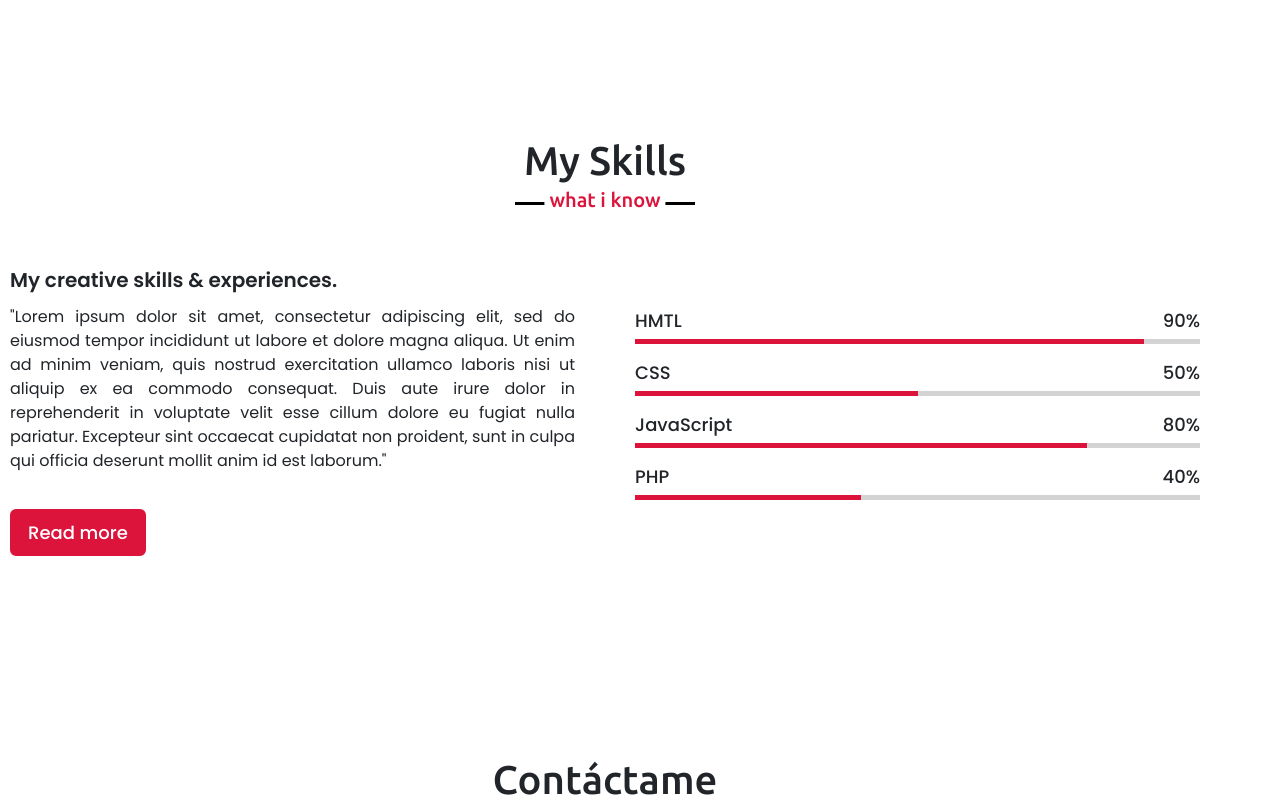
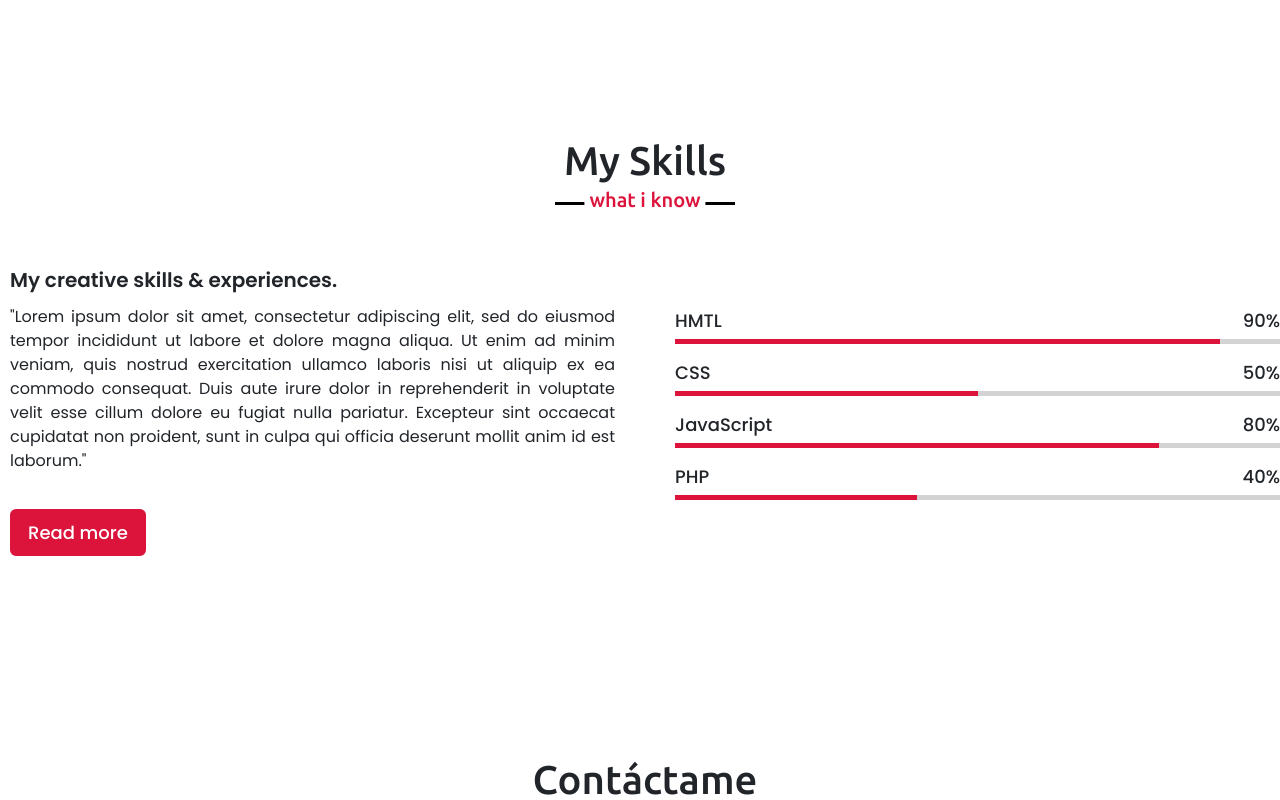
Before and after one commit to LeandroAntunez/LeandroAntunez.github.io, a React (Create React App) app: page / in a window 1280 px wide. Shown: the part 1080-1880 px from the top of the page. Built offline with nearby package versions, Linux system fonts and the light colour scheme; a web font is replaced by a local one.

Commit message:
Navbar toggle button now works!

```diff
--- a/public/index.html
+++ b/public/index.html
@@ -7,6 +7,7 @@
     <meta name="viewport" content="width=device-width, initial-scale=1" />
     <meta name="theme-color" content="#000000" />
     <meta name="description" content="Portfolio Web site created using create-react-app" />
+    <link rel="stylesheet" href="style.css">
     <link rel="apple-touch-icon" href="%PUBLIC_URL%/logo192.png" />
     <link rel="manifest" href="%PUBLIC_URL%/manifest.json" />
     <link rel="stylesheet" type="text/css"
@@ -16,6 +17,7 @@
     <link rel="stylesheet" type="text/css"
         href="//db.onlinewebfonts.com/c/157c6cc36dd65b1b2adc9e7f3329c761?family=Amazon+Ember" />
     <script src="https://kit.fontawesome.com/a076d05399.js"></script>
+    <script src="https://code.jquery.com/jquery-3.6.0.min.js"></script>
     <title>Portfolio App</title>
 </head>
 
--- /dev/null
+++ b/public/style.css
@@ -0,0 +1,234 @@
+/*  import google fonts */
+@import url('https://fonts.googleapis.com/css2?family=Poppins:wght@400;500;600;700&family=Ubuntu:wght@400;500;700&display=swap');
+
+* {
+    margin: 0;
+    padding: 0;
+    box-sizing: border-box;
+    text-decoration: none;
+}
+
+html {
+    scroll-behavior: smooth;
+}
+
+/* menu btn styling */
+.menu-btn {
+    display: none;
+}
+
+.navbar .menu li {
+    list-style: none;
+    display: inline-block;
+}
+
+/* custom scroll bar */
+::-webkit-scrollbar {
+    width: 10px;
+}
+
+::-webkit-scrollbar-track {
+    background: #f1f1f1;
+}
+
+::-webkit-scrollbar-thumb {
+    background: #888;
+}
+
+::-webkit-scrollbar-thumb:hover {
+    background: #555;
+}
+
+/* all similar content styling codes */
+section {
+    padding: 100px 0;
+}
+
+.max-width {
+    max-width: 1300px;
+    padding: 0 80px;
+    margin: auto;
+}
+
+.skills, .contact, footer {
+    font-family: 'Poppins', sans-serif;
+}
+
+.skills .skills-content,
+.contact .contact-content {
+    display: flex;
+    flex-wrap: wrap;
+    align-items: center;
+    justify-content: space-between;
+}
+
+section .title {
+    position: relative;
+    text-align: center;
+    font-size: 40px;
+    font-weight: 500;
+    margin-bottom: 60px;
+    padding-bottom: 20px;
+    font-family: 'Ubuntu', sans-serif;
+}
+
+section .title::before {
+    content: "";
+    position: absolute;
+    bottom: 0px;
+    left: 50%;
+    width: 180px;
+    height: 3px;
+    background: #111;
+    transform: translateX(-50%);
+}
+
+section .title::after {
+    position: absolute;
+    bottom: -8px;
+    left: 50%;
+    font-size: 20px;
+    color: crimson;
+    padding: 0 5px;
+    background: #fff;
+    transform: translateX(-50%);
+}
+
+/* responsive media query start */
+@media (max-width: 991px) {
+    .max-width {
+        padding: 0 50px;
+    }
+
+    .navbar .menu li a {
+        display: inline-block;
+    }
+}
+
+@media (max-width: 970px) {
+
+    .navbar .menu li a {
+        margin-left: 10px
+    }
+
+    .max-width {
+        padding: 0px 0px;
+    }
+
+    .logo {
+        padding-right: 0px;
+    }
+}
+
+@media (max-width: 947px) {
+    .menu-btn {
+        display: block;
+        z-index: 999;
+    }
+
+    .menu-btn i.active:before {
+        content: "\f00d";
+    }
+
+    .navbar .menu {
+        position: fixed;
+        height: 100vh;
+        width: 100%;
+        left: -100%;
+        top: 0;
+        background: #111;
+        text-align: center;
+        padding-top: 80px;
+        transition: all 0.3s ease;
+    }
+
+    .navbar .menu.active {
+        left: 0;
+    }
+
+    .navbar .menu li {
+        display: block;
+    }
+
+    .navbar .menu li a {
+        margin: 20px 0;
+        font-size: 25px;
+    }
+
+    .home .home-content .text-2 {
+        font-size: 70px;
+    }
+
+    .home .home-content .text-3 {
+        font-size: 35px;
+    }
+
+    .home .home-content a {
+        font-size: 23px;
+        padding: 10px 30px;
+    }
+
+    .max-width {
+        max-width: 930px;
+    }
+
+    .skills .skills-content .column,
+    .contact .contact-content .column {
+        width: 100%;
+        margin-bottom: 35px;
+    }
+}
+
+@media (max-width: 690px) {
+    .max-width {
+        padding: 0 23px;
+    }
+
+    .home .home-content .text-2 {
+        font-size: 60px;
+    }
+
+    .home .home-content .text-3 {
+        font-size: 32px;
+    }
+
+    .home .home-content a {
+        font-size: 20px;
+    }
+}
+
+@media (max-width: 500px) {
+    .home .home-content .text-2 {
+        font-size: 50px;
+    }
+
+    .home .home-content .text-3 {
+        font-size: 27px;
+    }
+
+    .skills .skills-content .left .text {
+        font-size: 19px;
+    }
+
+    .contact .right form .fields {
+        flex-direction: column;
+    }
+
+    .contact .right form .name,
+    .contact .right form .email {
+        margin: 0;
+    }
+
+    .right form .error-box {
+        width: 150px;
+    }
+
+    .scroll-up-btn {
+        right: 15px;
+        bottom: 15px;
+        height: 38px;
+        width: 35px;
+        font-size: 23px;
+        line-height: 38px;
+    }
+}
--- a/src/PorfolioContainer/NavBar/NavBar.css
+++ b/src/PorfolioContainer/NavBar/NavBar.css
@@ -1,42 +1,35 @@
-@import url('https://fonts.googleapis.com/css2?family=Poppins:wght@400;500;600;700&family=Ubuntu:wght@400;500;700&display=swap');
-
-*{
-    margin: 0;
-    padding: 0;
-    box-sizing: border-box;
-    text-decoration: none;
-}
 .max-width {
     max-width: 1300px;
-    padding: 0px 80px 0px 10px;
+    padding: 0px 0px 0px 10px;
     margin: auto;
 }
+
 .navbar {
     position: fixed;
     width: 100%;
     padding: 15px 0;
     background: crimson;
-    font-family: 'Ubuntu', sans-serif ;
+    font-family: 'Ubuntu', sans-serif;
     z-index: 99;
 }
+
 .navbar .max-width {
     display: flex;
     align-items: center;
     justify-content: space-between;
 }
+
 .logo {
     padding-right: 100px;
 }
+
 .navbar a {
     color: #fff;
     font-size: 35px;
     font-weight: 600;
     padding: 0px 10px 0px 10px;
 }
-.navbar .menu li {
-    list-style: none;
-    display: inline-block;
-}
+
 .navbar .menu li a {
     color: #fff;
     font-size: 18px;
@@ -44,14 +37,39 @@
     margin-left: 25px;
 }
 
-@media (max-width: 970px) {
-    .navbar .menu li a {
-        margin-left: 10px
-    }
-    .max-width {
-        padding: 0px 0px;
-    }
-    .logo {
-        padding-right: 0px;
-    }
+/* menu btn styling */
+.menu-btn {
+    color: #fff;
+    font-size: 23px;
+    cursor: pointer;
 }
+
+.scroll-up-btn {
+    position: fixed;
+    height: 45px;
+    width: 42px;
+    background: green;
+    right: 30px;
+    bottom: 10px;
+    text-align: center;
+    line-height: 45px;
+    color: #fff;
+    z-index: 9999;
+    font-size: 30px;
+    border-radius: 6px;
+    border-bottom-width: 2px;
+    cursor: pointer;
+    opacity: 0;
+    pointer-events: none;
+    transition: all 0.3s ease;
+}
+
+.scroll-up-btn.show {
+    bottom: 30px;
+    opacity: 1;
+    pointer-events: auto;
+}
+
+.scroll-up-btn:hover {
+    filter: brightness(90%);
+}
--- a/src/PorfolioContainer/NavBar/NavBar.js
+++ b/src/PorfolioContainer/NavBar/NavBar.js
@@ -1,25 +1,31 @@
-import React from 'react';
+import React, { useState } from 'react';
 import './NavBar.css';
 
-class NavBar extends React.Component {
+function NavBar() {
+    const [isActive, setActive] = useState(false);
 
-    render() {
+    const toggleClass = () => {
+        setActive(!isActive);
+    };
     return (
         <div>
             <nav className="navbar">
                 <div className="max-width">
-                        <div className="logo"><a href='#'>Portfo<span>lio.</span></a></div>
-                        <ul className="menu">
+                    <div className="logo"><a href='#profile'>Portfo<span>lio.</span></a></div>
+                    <ul className={isActive ? 'menu active' : 'menu'} >
                         <li><a href='#profile'>Perfil</a></li>
                         <li><a href='#projects'>Proyectos</a></li>
                         <li><a href='#skills'>Habilidades</a></li>
                         <li><a href='#contact'>Contáctame</a></li>
                     </ul>
+                    <div className='menu-btn' onClick={toggleClass}>
+                        <i class={isActive ? "fas fa-bars active" : "fas fa-bars"}></i>
+                    </div>
                 </div>
             </nav>
         </div>
     );
-    }
+
 }
 
 export default NavBar;
```
Lines whose indentation alone changed are shown as unchanged.
